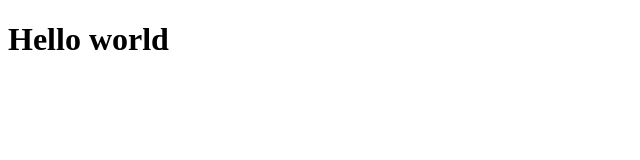
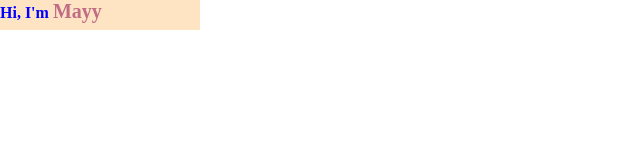
Before and after one commit to mayydicode/JsBasic2, a plain HTML site: page index.html in a window 1280 px wide. Shown: the whole page, without its empty margins (0-640 px from the left). Drawn offline with Linux system fonts and the light colour scheme.

Commit message:
source day2

```diff
--- /dev/null
+++ b/index.css
@@ -0,0 +1,25 @@
+* {
+  margin: 0;
+  padding: 0;
+  box-sizing: border-box;
+}
+/* .body {
+  height: 500px;
+  width: 700px;
+  background: linear-gradient(to right, #355c7d, #c06c84);
+} */
+.main {
+  color: blue;
+  font-weight: 600;
+  height: 30px;
+  width: 200px;
+  background-color: bisque;
+  justify-content: center;
+  align-items: center;
+}
+
+.name {
+  font-weight: 900;
+  color: #c06c84;
+  font-size: 20px;
+}
--- a/index.html
+++ b/index.html
@@ -4,9 +4,11 @@
     <meta charset="UTF-8" />
     <meta name="viewport" content="width=device-width, initial-scale=1.0" />
     <title>JsBasic</title>
+    <link rel="stylesheet" href="index.css" />
   </head>
   <script src="./video 2/video2.js"></script>
   <body>
-    <h1>Hello world</h1>
+    <!-- <h1>Hello world</h1> -->
+    <p class="main">Hi, I'm <span class="name">Mayy</span></p>
   </body>
 </html>
```
